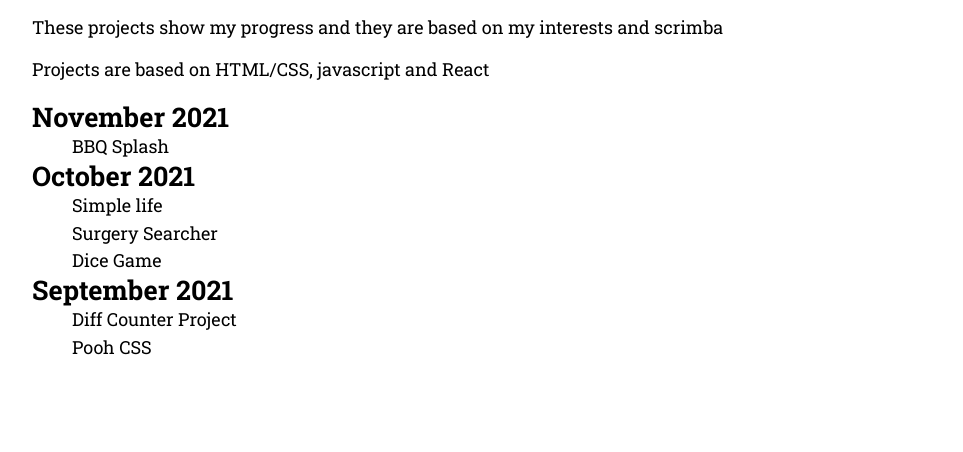
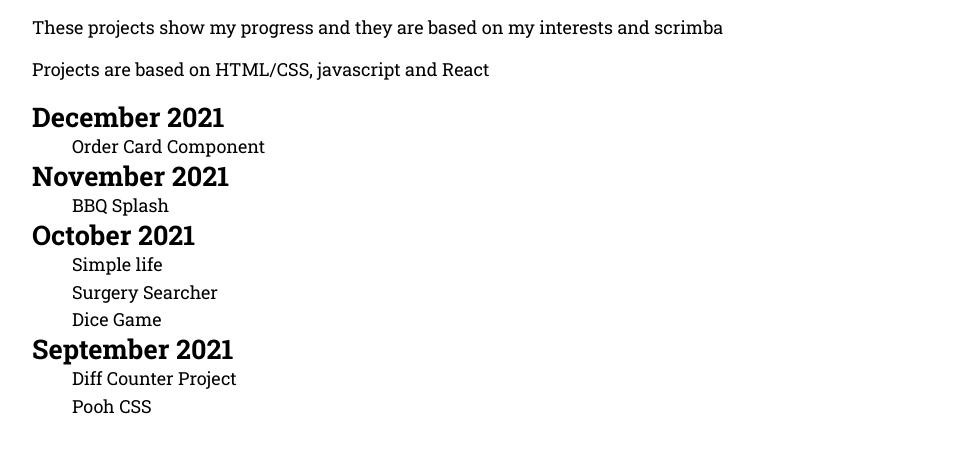
Before and after one commit to simes900/portfolio-index, a plain HTML site: page index.html in a window 1280 px wide. Shown: the part 96-548 px from the top of the page, without its empty margins (158-1121 px from the left). Drawn offline with Linux system fonts and the light colour scheme.

Commit message:
add card

```diff
--- a/index.html
+++ b/index.html
@@ -30,7 +30,14 @@
                 <p>These projects show my progress and they are based on my interests and scrimba</p>
                 <p>Projects are based on HTML/CSS, javascript and React</p>
             </div>
-
+            <div>
+                <h2>December 2021</h2>
+                <ul>
+                    <li>
+                        <a href="https://simes900.github.io/order-summary-card/">Order Card Component</a>
+                    </li>
+                </ul>
+            </div>
             <div>
                 <h2>November 2021</h2>
                     <ul>
```
